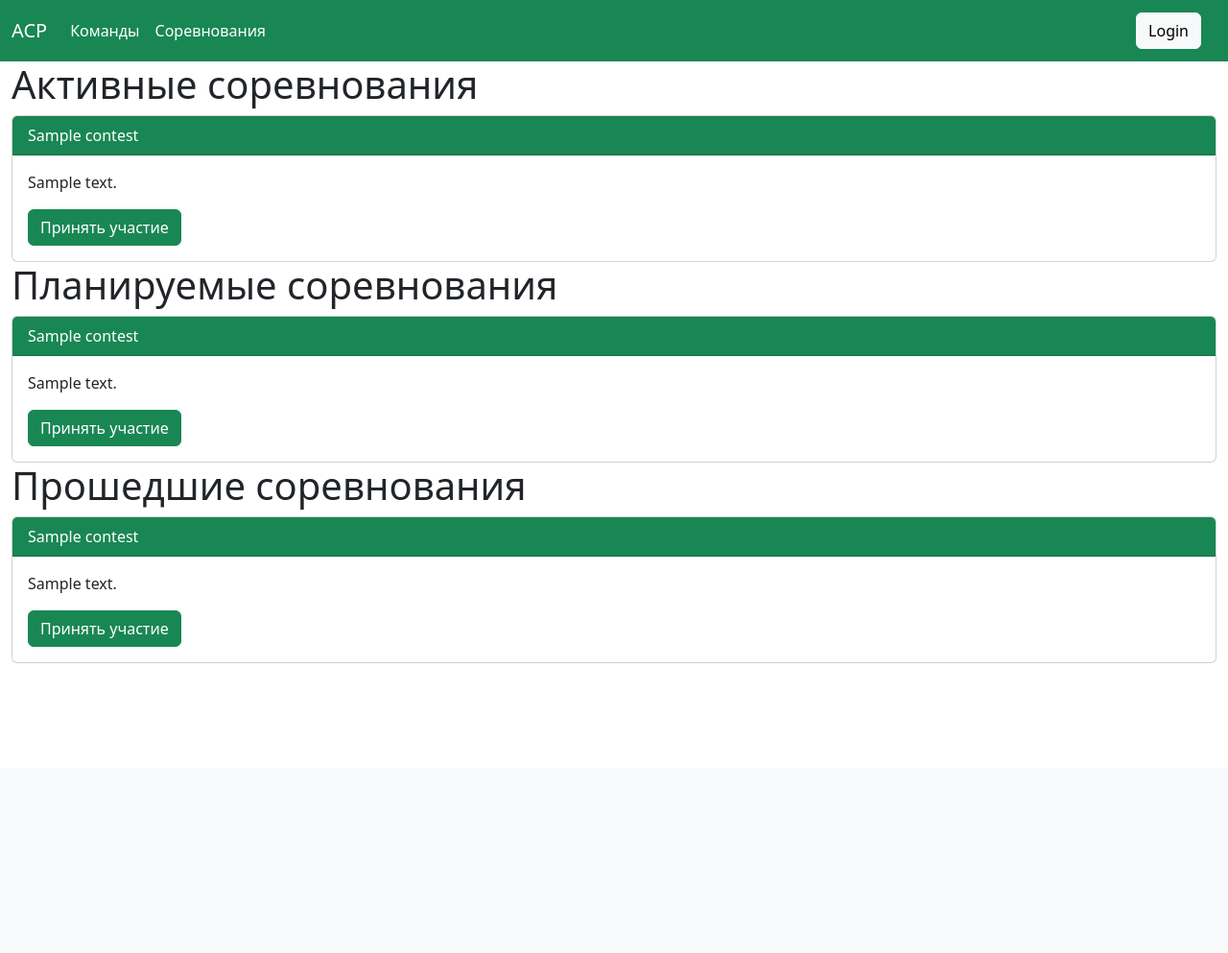
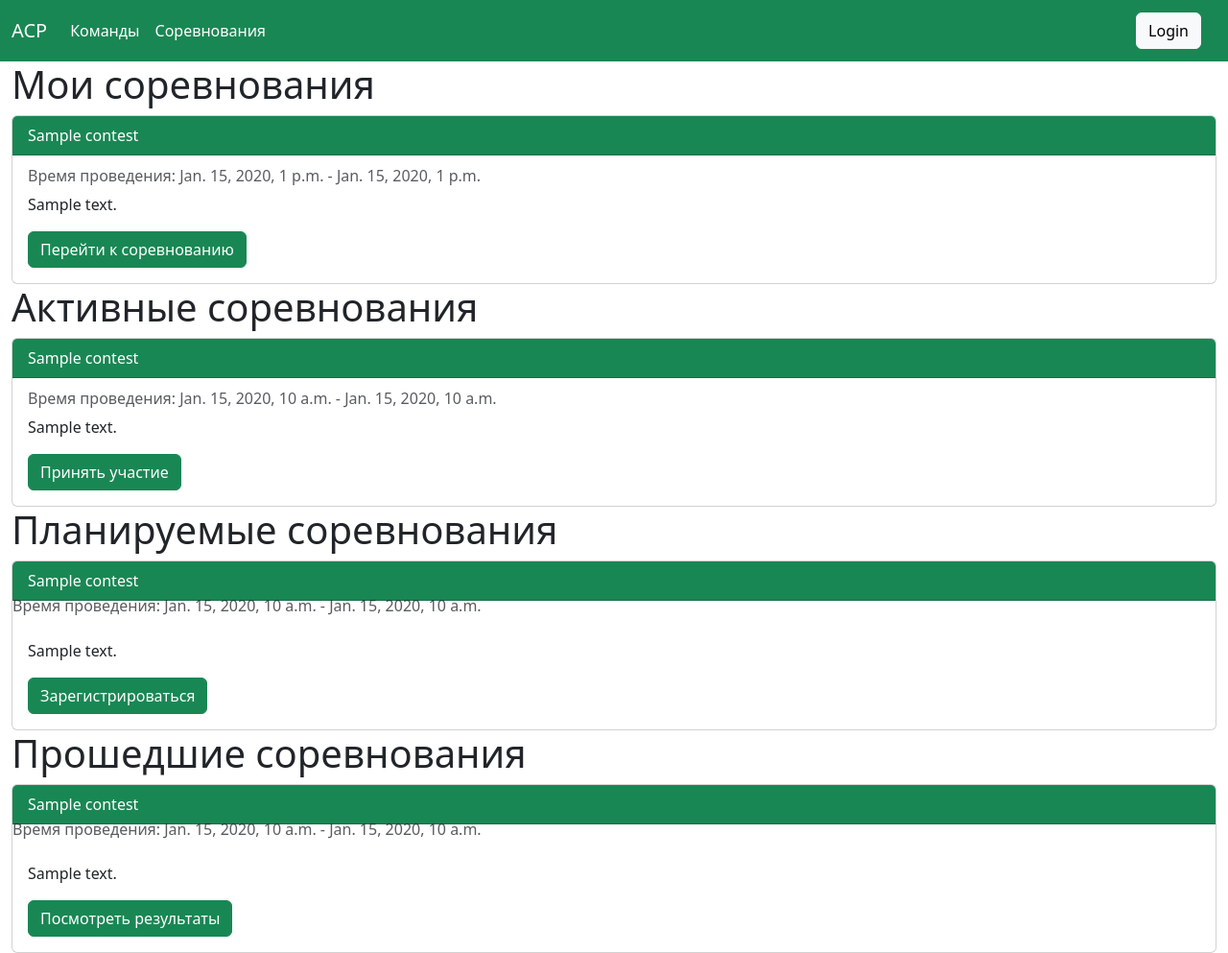
Before and after one commit to eivankin/contest_platform, a Django app: template front/templates/contests.html in a window 1280 px wide. Shown: the whole page at 96% size. Before the commit the page ends 691 px from the top, so only its background shows below. Run offline with Django 3.2, Linux system fonts and the light colour scheme; tables that the repository leaves empty hold one stand-in row (values such as "Sample post"); the template is opened without the code that fills it: values that come from a table or form of the project are taken from there, most other values are stand-ins (such as "Sample title", 1, 10 or a date in 2020); some libraries are stand-ins or nearby versions.

Commit message:
contests front views WIP

```diff
--- a/core/serializers.py
+++ b/core/serializers.py
@@ -3,6 +3,9 @@ from rest_framework import serializers
 
 
 class ContestSerializer(serializers.HyperlinkedModelSerializer):
+    starts_at = serializers.DateTimeField(format="%d.%m.%Y %H:%M")
+    ends_at = serializers.DateTimeField(format="%d.%m.%Y %H:%M")
+
     class Meta:
         model = Contest
         fields = ['id', 'name', 'description', 'starts_at', 'ends_at']
--- a/core/urls.py
+++ b/core/urls.py
@@ -3,9 +3,11 @@ from core import views
 
 urlpatterns = [
     path('contests/', views.contests, name='all_contests'),
+    path('contests/<int:contest_id>', views.contests, name='contest'),
     path('contests/<str:contests_type>', views.contests, name='contests'),
     path('attempts/', views.attempts, name='all_attempts'),
     path('attempts/<int:contest_id>', views.attempts, name='attempts'),
     path('teams/', views.teams, name='all_teams'),
-    path('teams/<int:contest_id>', views.teams, name='teams')
+    path('teams/<int:contest_id>', views.teams, name='teams'),
+    path('get_permissions/<int:contest_id>', views.get_permissions, name='permissions')
 ]
--- a/front/templates/base.html
+++ b/front/templates/base.html
@@ -39,8 +39,8 @@
         </div>
     </div>
 </nav>
-{% bootstrap_messages %}
 <main class="container-fluid" style="margin-top: 5%">
+    {% bootstrap_messages %}
     {% block content %}{% endblock %}
 </main>
 </body>
--- a/front/templates/contests.html
+++ b/front/templates/contests.html
@@ -1,12 +1,29 @@
 {% extends 'base.html' %}
 {% block content %}
+    {% if my_contests %}
+        <h1>Мои соревнования</h1>
+        {% for contest in my_contests %}
+            <div class="card">
+                <div class="card-header bg-success text-white">{{ contest.name }}</div>
+                <div class="card-body">
+                    <h6 class="card-subtitle mb-2 text-muted">
+                        Время проведения: {{ contest.starts_at }} - {{ contest.ends_at }}
+                    </h6>
+                    <p class="card-text">{{ contest.description|safe }}</p>
+                    <a href="{% url 'front:contest' contest.id %}" class="btn btn-success">Перейти к соревнованию</a>
+                </div>
+            </div>
+        {% endfor %}
+    {% endif %}
     {% if active_contests %}
         <h1>Активные соревнования</h1>
         {% for contest in active_contests %}
             <div class="card">
                 <div class="card-header bg-success text-white">{{ contest.name }}</div>
                 <div class="card-body">
-                    <p class="card-text">{{ contest.description|safe }}</p>
+                    <h6 class="card-subtitle mb-2 text-muted">
+                        Время проведения: {{ contest.starts_at }} - {{ contest.ends_at }}
+                    </h6>                    <p class="card-text">{{ contest.description|safe }}</p>
                     <a href="#" class="btn btn-success">Принять участие</a>
                 </div>
             </div>
@@ -17,9 +34,11 @@
         {% for contest in future_contests %}
             <div class="card">
                 <div class="card-header bg-success text-white">{{ contest.name }}</div>
-                <div class="card-body">
+                    <h6 class="card-subtitle mb-2 text-muted">
+                        Время проведения: {{ contest.starts_at }} - {{ contest.ends_at }}
+                    </h6>                <div class="card-body">
                     <p class="card-text">{{ contest.description|safe }}</p>
-                    <a href="#" class="btn btn-success">Принять участие</a>
+                    <a href="#" class="btn btn-success">Зарегистрироваться</a>
                 </div>
             </div>
         {% endfor %}
@@ -29,9 +48,11 @@
         {% for contest in archive_contests %}
             <div class="card">
                 <div class="card-header bg-success text-white">{{ contest.name }}</div>
-                <div class="card-body">
+                    <h6 class="card-subtitle mb-2 text-muted">
+                        Время проведения: {{ contest.starts_at }} - {{ contest.ends_at }}
+                    </h6>                <div class="card-body">
                     <p class="card-text">{{ contest.description|safe }}</p>
-                    <a href="#" class="btn btn-success">Принять участие</a>
+                    <a href="#" class="btn btn-success">Посмотреть результаты</a>
                 </div>
             </div>
         {% endfor %}
--- a/front/urls.py
+++ b/front/urls.py
@@ -3,5 +3,6 @@ from front import views
 
 urlpatterns = [
     path('contests/', views.contests, name='contests'),
+    path('contests/<int:contest_id>/', views.contest, name='contest'),
     path('teams/', views.teams, name='teams')
 ]
--- a/front/utilities.py
+++ b/front/utilities.py
@@ -1,10 +1,12 @@
 import re
 import os
+from functools import lru_cache
 from requests import get
 
 API_KEY = os.getenv('GEOCODER_API_KEY')
 
 
+@lru_cache(maxsize=2048)
 def replace_geocode_tag(match: re.Match) -> str:
     return f'<br><img src="https://static-maps.yandex.ru/1.x/{get_params(match.group(1))}">'
 
```
Also changed, not shown: core/views.py (+25 -2 lines), front/views.py (+32 -3 lines).
